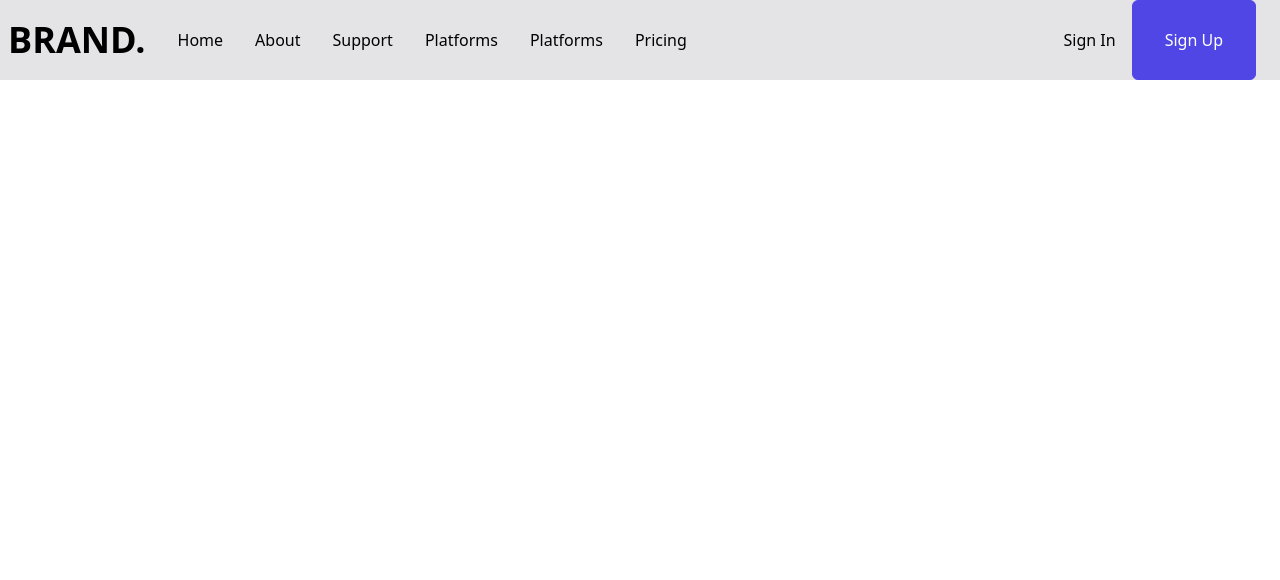
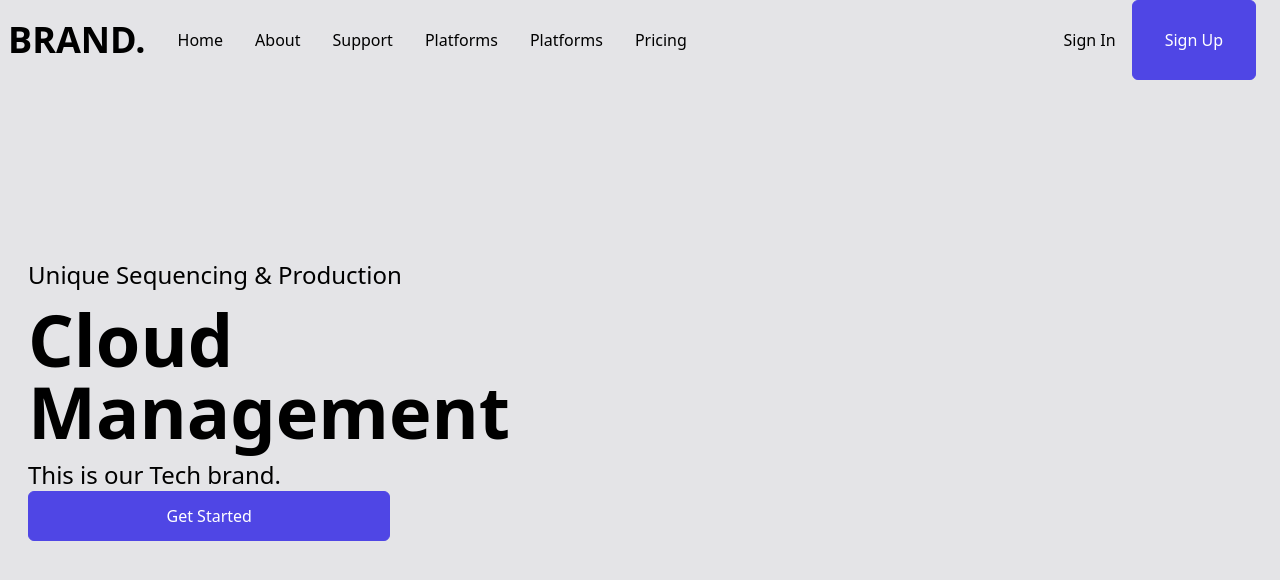
Before and after one commit to MartinMSalas/Tailwind_App_01, a React (Create React App) app in the folder app01/: page / in a window 1280 px wide. Shown: the top 580 px of the page. Built offline with nearby package versions, Linux system fonts and the light colour scheme.

Commit message:
start hero c

```diff
--- a/app01/src/components/App.js
+++ b/app01/src/components/App.js
@@ -1,9 +1,11 @@
+import Hero from "./Hero";
 import Navbar from "./Navbar";
 
 function App() {
   return (
     <>
       <Navbar></Navbar>
+      <Hero></Hero>
     </>
   )
 
--- /dev/null
+++ b/app01/src/components/Hero.jsx
@@ -0,0 +1,27 @@
+import React from "react";
+
+import {
+  CloudUploadIcon,
+  DatabaseIcon,
+  PaperAirplaneIcon,
+  ServerIcon,
+} from "@heroicons/react/solid"
+
+import bgImg from "../assets/cyber-bg.png"
+const Hero = () => {
+  return (
+    <div className="w-full h-screen bg-zinc-200 flex flex-col justify-between">
+      <div className="grid md:grid-cols-2 max-w-[1240px] m-auto">
+        <div className="flex flex-col justify-center md:items-start w-full px-2 py-8">
+          <p className="text-2xl">Unique Sequencing & Production</p>
+          <h1 className="py-3 text-5xl md:text-7xl font-bold">Cloud Management</h1>
+          <p className="text-2xl">This is our Tech brand.</p>
+          <button className="py-3 px-6 sm:w-[60%]">Get Started</button>
+        </div>
+      </div>
+
+    </div>
+    );
+}
+
+export default Hero;
--- a/app01/tailwind.config.js
+++ b/app01/tailwind.config.js
@@ -4,7 +4,22 @@
     "./src/**/*.{js,jsx,ts,tsx}",
   ],
   theme: {
-    extend: {},
+    screens: {
+      sm: '640px',
+      // => @media (min-width: 640px) { ... }
+
+      md: '940px',
+      // => @media (min-width: 768px) { ... }
+
+      lg: '1024px',
+      // => @media (min-width: 1024px) { ... }
+
+      xl: '1280px',
+      // => @media (min-width: 1280px) { ... }
+
+      '2xl': '1536px',
+      // => @media (min-width: 1536px) { ... }
+    },
   },
   plugins: [],
 }
```
